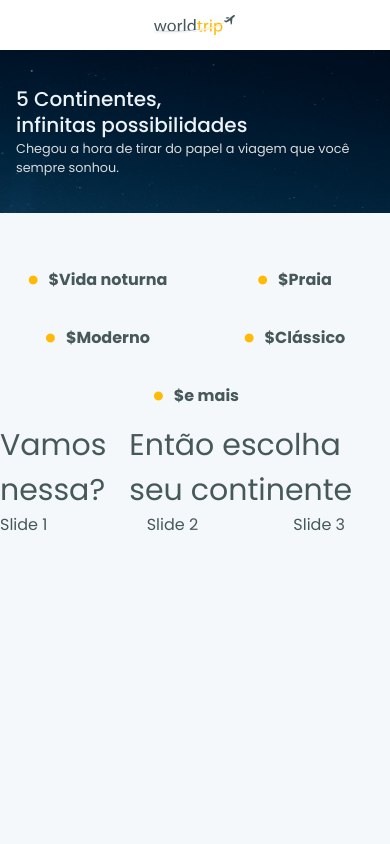
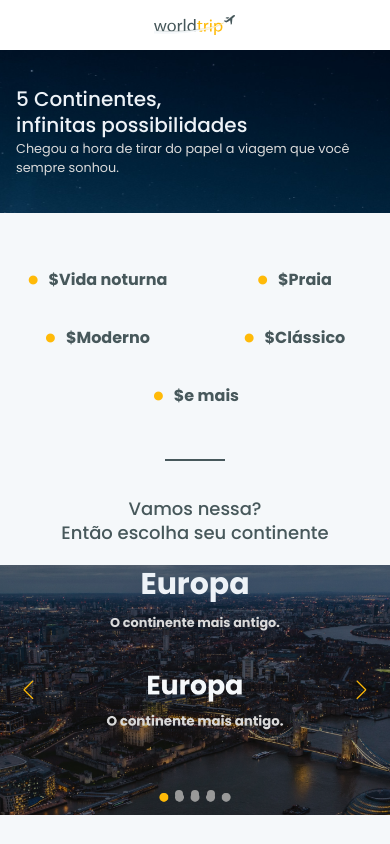
Before and after one commit to HemersonChaves/Desafio-01-Interface-com-Chakra-UI, a Next.js app: page / in a window 390 px wide. Built offline with nearby package versions, Linux system fonts and the light colour scheme.

Commit message:
refactor(slider): adiciona componente slider swiper

```diff
--- /dev/null
+++ b/src/components/Slider/index.tsx
@@ -0,0 +1,98 @@
+import { Flex, Heading, Text } from '@chakra-ui/react';
+import { Swiper, SwiperSlide } from 'swiper/react';
+import { Navigation, Pagination, Autoplay, A11y } from 'swiper';
+import Link from 'next/link';
+export default function Slider() {
+  return (
+    <Flex w="100%" maxW="1240px" mx="auto" mb={["5", "10"]} h={["250px", "450px"]}>
+      <Swiper
+        modules={[Navigation, Pagination, Autoplay, A11y]}
+        spaceBetween={50}
+        slidesPerView={1}
+        navigation
+        pagination={{ clickable: true }}
+        autoplay={{
+          delay: 4000,
+        }}
+        style={{ width: "100%", flex: "1" }}
+
+        onSlideChange={() => console.log('slide change')}
+        onSwiper={(swiper) => console.log(swiper)}
+      >
+        <SwiperSlide>
+          <Flex
+            w="100%"
+            h="100%"
+            align="center"
+            direction="column"
+            bgImage={"url(/europa.png)"}
+            bgRepeat="no-repeat"
+            bgSize="cover"
+            bgPosition="center"
+            textAlign="center"
+          >
+            <Link href="/continet/europe">
+              <a>
+                <Heading fontSize={["3xl", "4xl", "5xl"]} color="gray.100" fontWeight="bold">
+                  Europa
+                </Heading>
+                <Text mt={["2", "4"]} fontSize={["0.8rem", "1xl", "2xl"]} color="gray.300" fontWeight="bold">
+                  O continente mais antigo.
+                </Text>
+              </a>
+            </Link>
+          </Flex>
+        </SwiperSlide>
+        <SwiperSlide>
+          <Flex
+            w="100%"
+            h="100%"
+            align="center"
+            direction="column"
+            bgImage={"url(/europa.png)"}
+            bgRepeat="no-repeat"
+            bgSize="cover"
+            bgPosition="center"
+            textAlign="center"
+          >
+            <Link href="/continet/europe">
+              <a>
+                <Heading fontSize={["3xl", "4xl", "5xl"]} color="gray.100" fontWeight="bold">
+                  Europa
+                </Heading>
+                <Text mt={["2", "4"]} fontSize={["0.8rem", "1xl", "2xl"]} color="gray.300" fontWeight="bold">
+                  O continente mais antigo.
+                </Text>
+              </a>
+            </Link>
+          </Flex>
+        </SwiperSlide>
+        <SwiperSlide>
+          <Flex
+            w="100%"
+            h="100%"
+            align="center"
+            direction="column"
+            bgImage={"url(/europa.png)"}
+            bgRepeat="no-repeat"
+            bgSize="cover"
+            bgPosition="center"
+            textAlign="center"
+          >
+            <Link href="/continet/europe">
+              <a>
+                <Heading fontSize={["3xl", "4xl", "5xl"]} color="gray.100" fontWeight="bold">
+                  Europa
+                </Heading>
+                <Text mt={["2", "4"]} fontSize={["0.8rem", "1xl", "2xl"]} color="gray.300" fontWeight="bold">
+                  O continente mais antigo.
+                </Text>
+              </a>
+            </Link>
+          </Flex>
+        </SwiperSlide>
+        ...
+      </Swiper>
+    </Flex>
+  )
+}
--- a/src/pages/_app.tsx
+++ b/src/pages/_app.tsx
@@ -1,7 +1,10 @@
 import type { AppProps } from 'next/app';
 import { ChakraProvider } from '@chakra-ui/react';
 import { theme } from '../styles/theme';
-
+import 'swiper/css';
+import 'swiper/css/navigation';
+import 'swiper/css/pagination';
+import "../styles/slider.css"
 function MyApp({ Component, pageProps }: AppProps) {
   return (
     <ChakraProvider resetCSS theme={theme}>
--- a/src/pages/index.tsx
+++ b/src/pages/index.tsx
@@ -1,10 +1,11 @@
-import { Center, Flex, Text } from '@chakra-ui/react';
-import { Swiper, SwiperSlide } from 'swiper/react';
-import 'swiper/css';
+import { Box, Center, Flex, Heading, Text } from '@chakra-ui/react';
+
+
 import type { NextPage } from 'next';
 import Banner from '../components/Banner';
 import Header from '../components/Header';
 import Caracteristicas from '../components/Caracteristicas';
+import Slider from '../components/Slider';
 
 const Home: NextPage = () => {
   return (
@@ -12,31 +13,18 @@ const Home: NextPage = () => {
       <Header />
       <Banner />
       <Caracteristicas />
-      <Flex align='center'
-        justify='center'>
-        <Center>
-          <Text fontSize={"3xl"}>Vamos nessa?
-          </Text>
-          <br />
-          <Text fontSize={"3xl"}>
-            Então escolha seu continente
-          </Text>
-        </Center>
-      </Flex>
-      <Flex>
-        <Swiper
-          spaceBetween={50}
-          slidesPerView={3}
-          onSlideChange={() => console.log('slide change')}
-          onSwiper={(swiper) => console.log(swiper)}
-        >
-          <SwiperSlide>Slide 1</SwiperSlide>
-          <SwiperSlide>Slide 2</SwiperSlide>
-          <SwiperSlide>Slide 3</SwiperSlide>
-          <SwiperSlide>Slide 4</SwiperSlide>
-          ...
-        </Swiper>
-      </Flex>
+      <Box w={["60px", "90px"]} mx="auto" h="2px" bg="gray.700" my={["9", "20"]}></Box>
+      <Heading
+        textAlign="center"
+        fontWeight="500"
+        fontSize={["lg", "3xl", "4xl"]}
+        mb={["5", "14"]}
+      >
+        Vamos nessa?
+        <br />
+        Então escolha seu continente
+      </Heading>
+      <Slider />
     </Flex>
   )
 }
--- /dev/null
+++ b/src/styles/slider.css
@@ -0,0 +1,42 @@
+.swiper-button-next {
+  right: 45px;
+}
+
+.swiper-button-prev {
+  left: 45px;
+}
+
+.swiper-button-next:after,
+.swiper-button-prev:after {
+  color: #FFBA08
+}
+
+.swiper-pagination-bullet {
+  width: 16px;
+  height: 16px;
+  background: #999;
+  opacity: 1;
+}
+
+.swiper-pagination-bullet:active {
+  background: #FFBA08;
+}
+
+@media(max-width:30em) {
+  .swiper-button-next {
+    right: 15px;
+  }
+
+  .swiper-button-prev {
+    left: 15px;
+  }
+
+  .swiper-button-next:after,
+  .swiper-button-prev:after {
+    font-size: 1.2rem;
+  }
+  .swiper-pagination-bullet {
+    width: 8px;
+    height: 8px;
+  }
+}
```
Also changed, not shown: public/europa.png (added).
